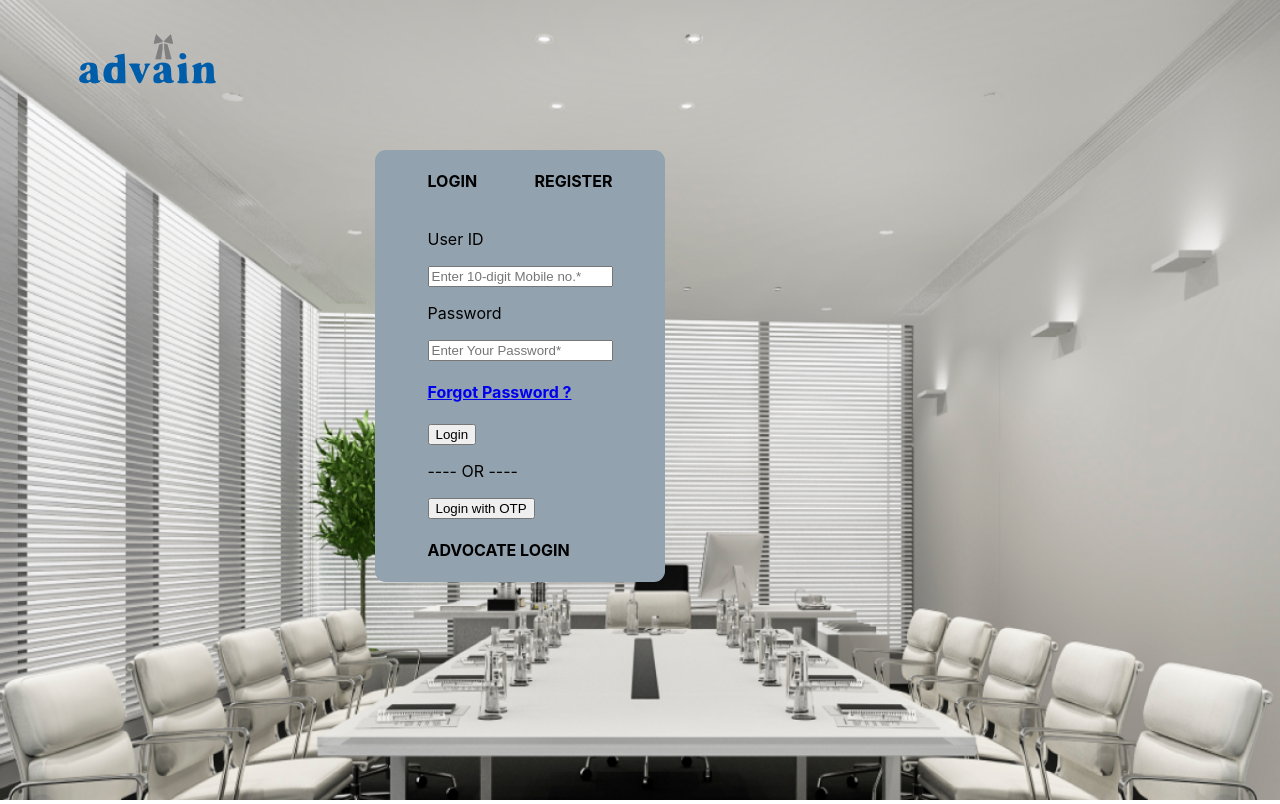
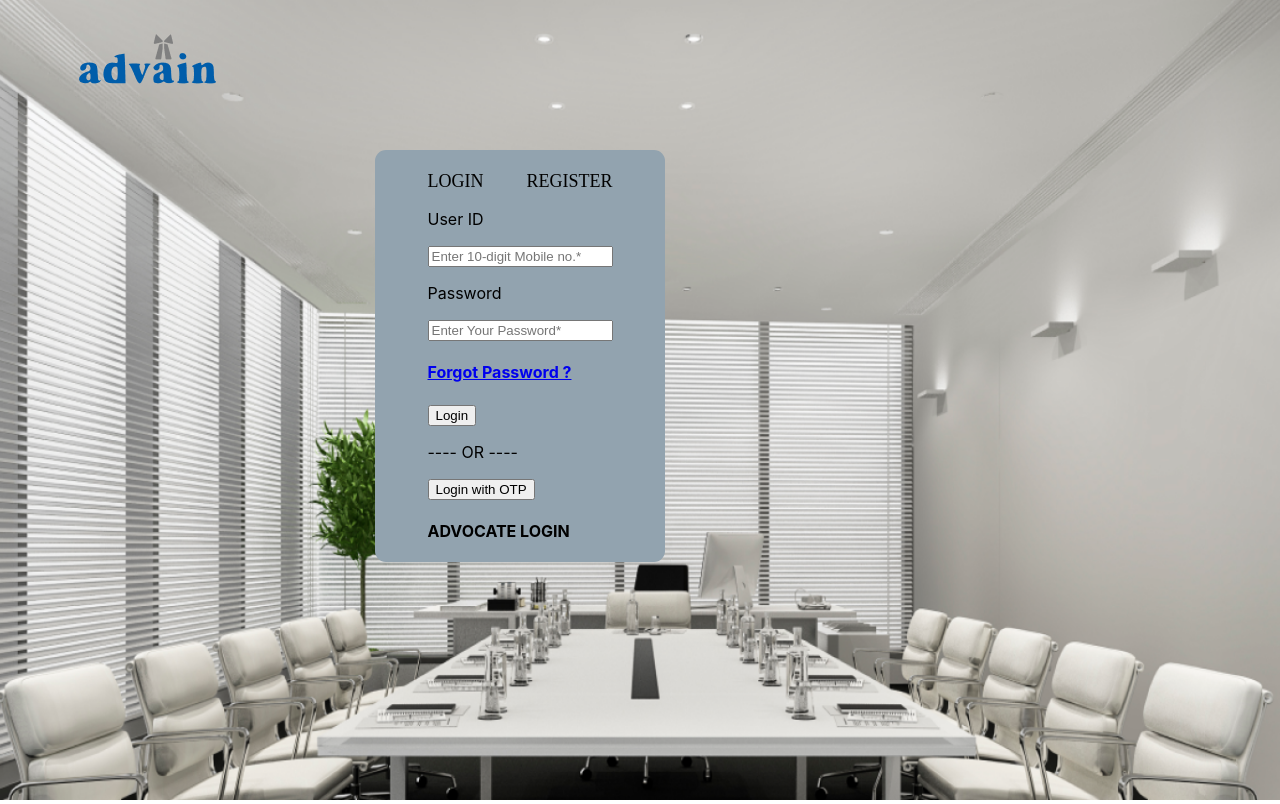
Before and after one commit to anilbhangay/advain, a React (Create React App) app: page / in a window 1280 px wide. Built offline with nearby package versions, Linux system fonts and the light colour scheme.

Commit message:
Added style to login.css file

```diff
--- a/package.json
+++ b/package.json
@@ -8,6 +8,7 @@
     "@testing-library/user-event": "^13.5.0",
     "react": "^18.3.1",
     "react-dom": "^18.3.1",
+    "react-router-dom": "^6.25.1",
     "react-scripts": "5.0.1",
     "web-vitals": "^2.1.4"
   },
--- a/src/App.js
+++ b/src/App.js
@@ -1,13 +1,16 @@
 import React from 'react';
 import './App.css';
 import Login from './Components/Advocate-Register/Login';
+import { BrowserRouter} from 'react-router-dom';
 
 
 const App = () => {
 
   return (
+    <BrowserRouter>
+      <Login />
+    </BrowserRouter>
 
-     <Login />
   );
 }
 
--- a/src/Components/Advocate-Register/Login.css
+++ b/src/Components/Advocate-Register/Login.css
@@ -24,8 +24,33 @@
 }
 
 .login-form-container .form-header {
-    display: flex;
-    justify-content: space-between;
-    align-items: center;
-    cursor: pointer;
+  display: flex;
+  justify-content: space-between;
+  align-items: center;
+  padding-top: 20px;
 }
+
+.form-header label {
+  font-size: 18px;
+  font-weight: 400;
+  font-family: Lora;
+  line-height: 23px;
+  cursor: pointer;
+  color: #000;
+}
+
+.form-header #link-1 {
+  text-decoration: none;
+}
+
+.form-header label:hover {
+    font-size: 20px;
+    font-weight: 700;
+    text-decoration: underline;
+}
+
+.form-header label:active {
+    font-size: 20px;
+    font-weight: 700;
+    text-decoration: underline;
+}
--- a/src/Components/Advocate-Register/Login.jsx
+++ b/src/Components/Advocate-Register/Login.jsx
@@ -1,9 +1,17 @@
-import React from "react";
+import React, { useState } from "react";
+import { Link } from 'react-router-dom';
 import bgimg from "../../Assets/Backgrdimage.png";
 import logov1 from "../../Assets/LogoV1.png";
 import "./Login.css";
 
 const Login = () => {
+
+  const [isActive, setIsActive] = useState(false);
+
+  const handleClick = () => {
+    setIsActive(!isActive);
+  };
+
   return (
     <div className="container">
       <div id="logo-1">
@@ -15,8 +23,8 @@ const Login = () => {
         <div className="login-form-container">
           <form>
             <div className="form-header">
-            <h4>LOGIN</h4>
-             <h4>REGISTER</h4>
+            <Link to='/' id="link-1"><label>LOGIN</label></Link>
+             <Link to='/' id="link-1"><label>REGISTER</label></Link>
             </div>
             <div className="form-input">
               <p>User ID</p>
```
Also changed, not shown: 1 other file (tests, documents, lock files or other folders).
